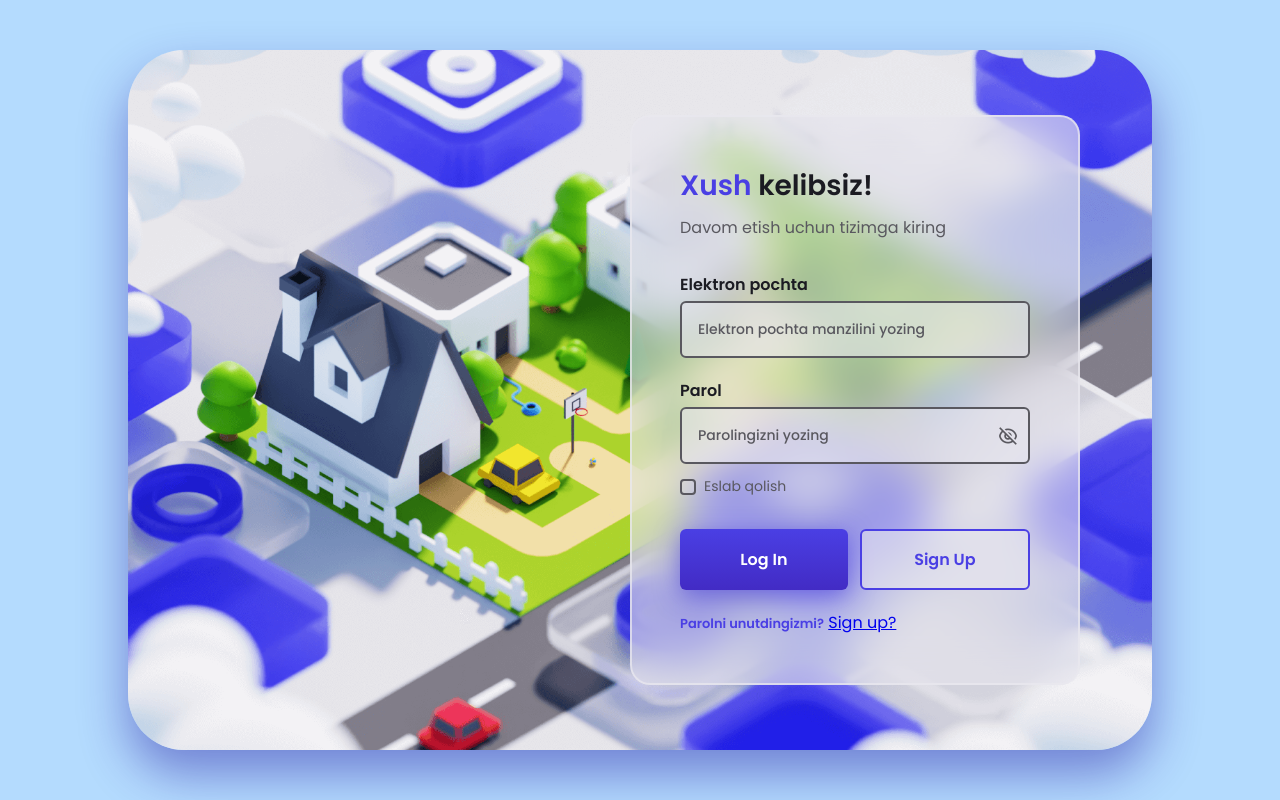
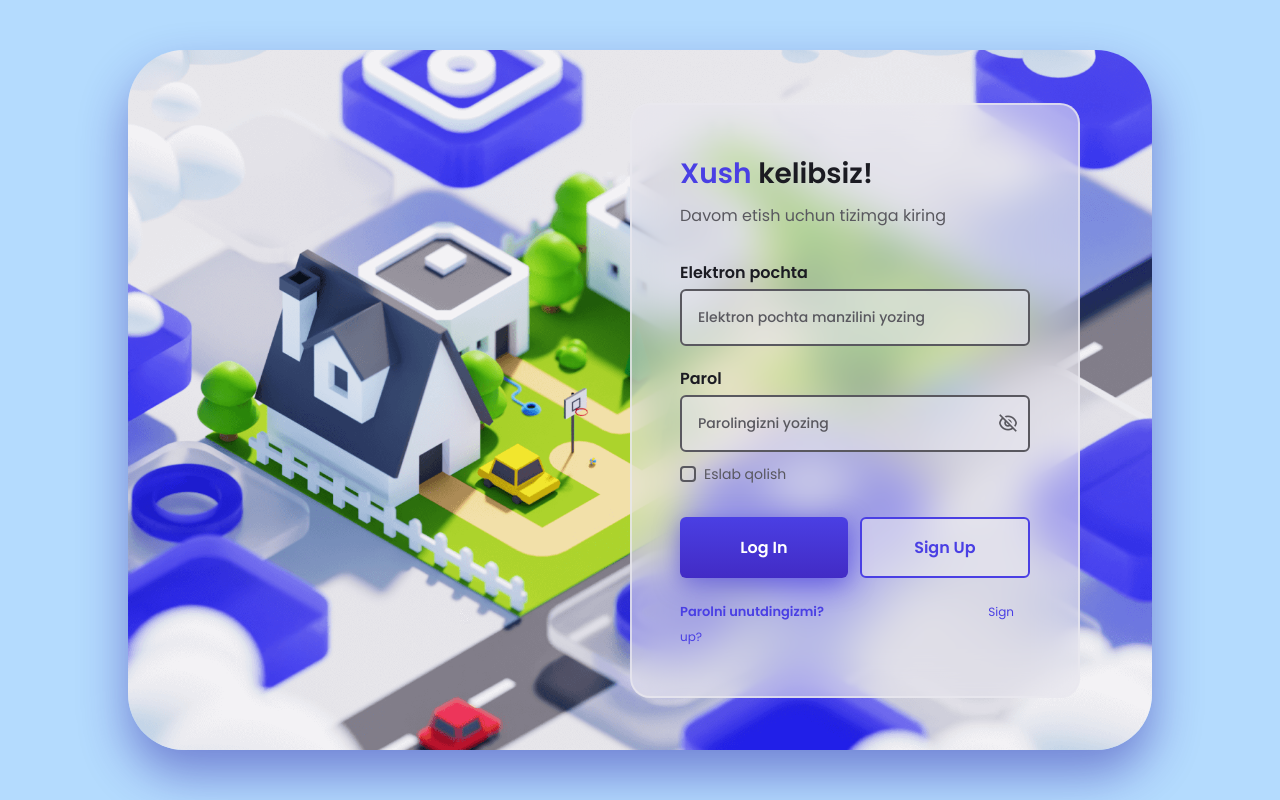
Before and after one commit to Umidjonn/logInpage, a plain HTML site: page index.html in a window 1280 px wide. Drawn offline with nearby package versions, Linux system fonts and the light colour scheme.

Commit message:
add style css

```diff
--- a/assets/css/styles.css
+++ b/assets/css/styles.css
@@ -224,6 +224,15 @@ img {
   color: var(--first-color);
   text-decoration: none;
 }
+
+.login__sign{
+  margin-left:160px;
+  list-style-type: none;
+  text-decoration: none;
+  font-size: 12px;
+  font-family: var(--font-semi-bold);
+  color: var(--first-color);
+}
 /*=============== BREAKPOINTS ===============*/
 /* For small devices */
 @media screen and(max-width: 360px) {
```
